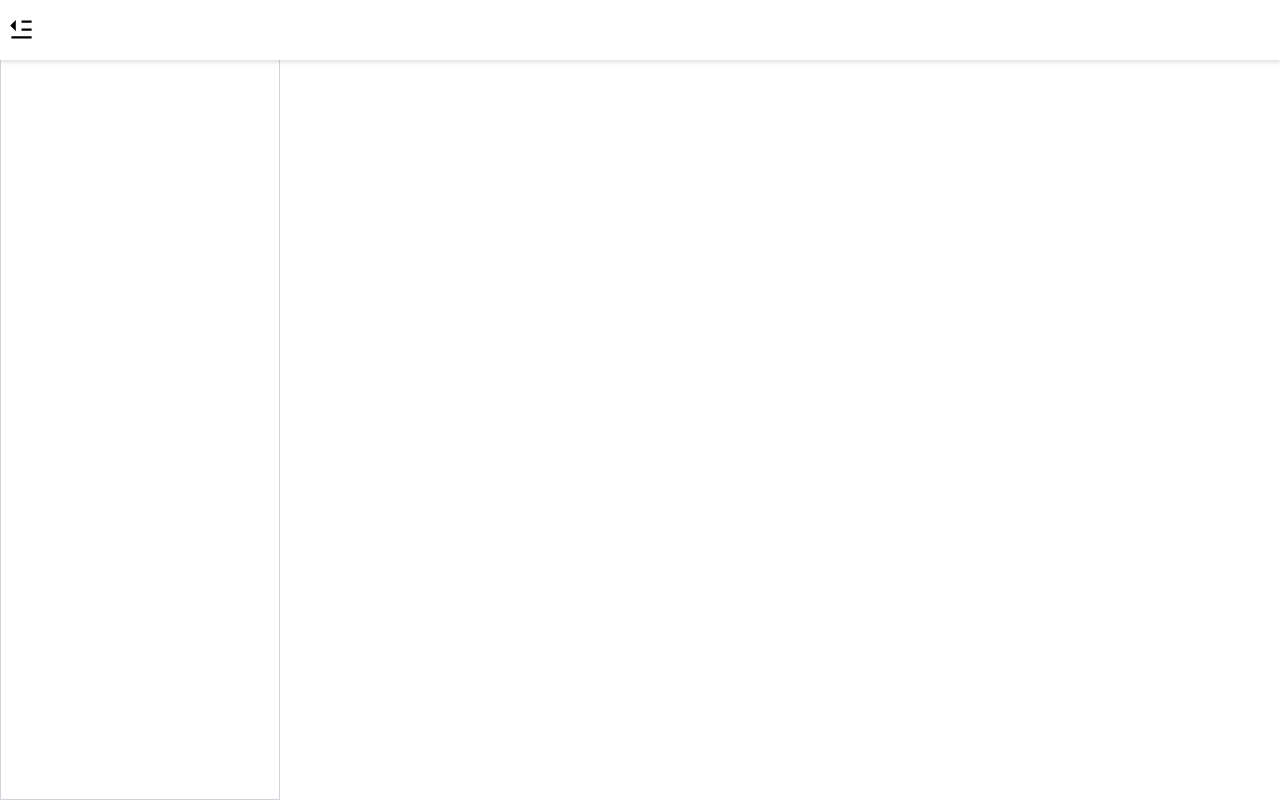
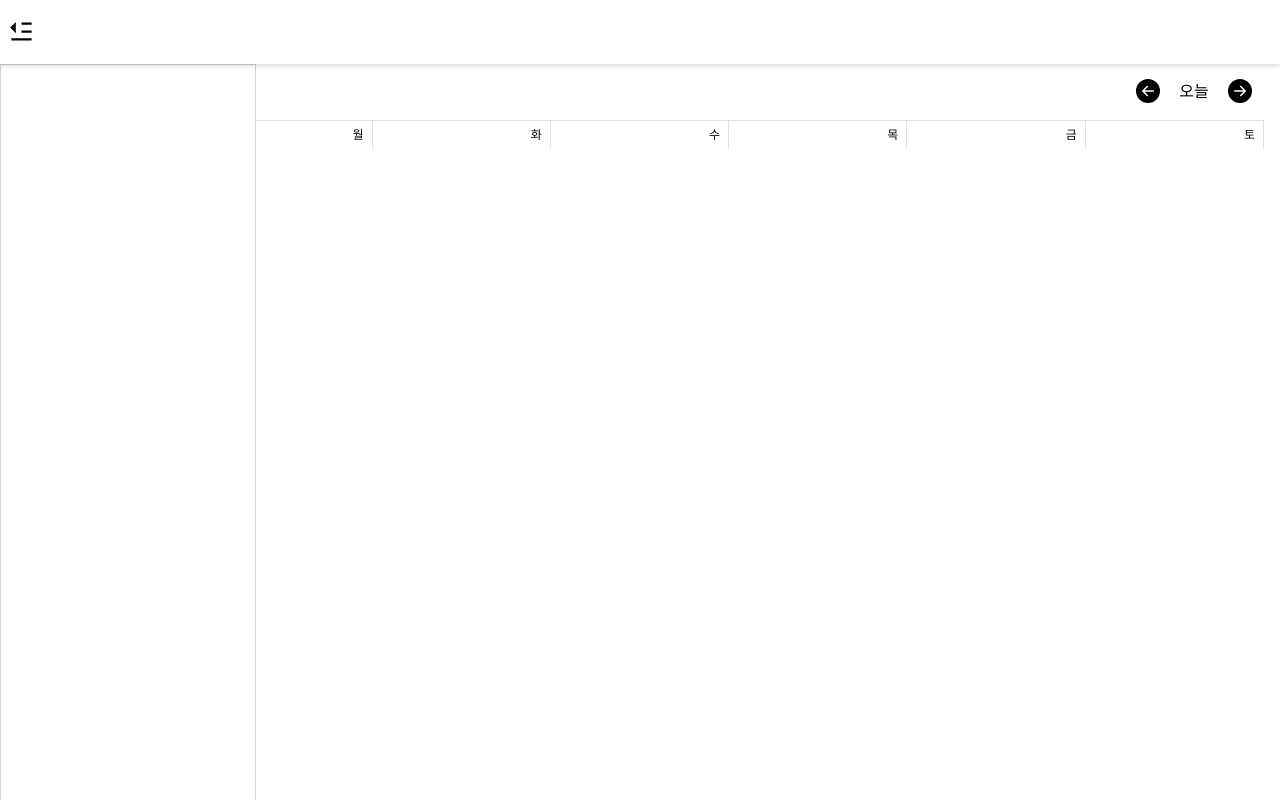
Before and after one commit to aksmf1442/schedule-management-project, a React (Create React App) app in the folder frontend/: page / in a window 1280 px wide. Built offline with nearby package versions, Linux system fonts and the light colour scheme.

Commit message:
[#9] feat: 캘린더 페이지의 헤더 부분 구현

```diff
--- a/frontend/package.json
+++ b/frontend/package.json
@@ -6,6 +6,7 @@
 		"@testing-library/jest-dom": "^5.16.5",
 		"@testing-library/react": "^13.4.0",
 		"@testing-library/user-event": "^13.5.0",
+		"date-fns": "^2.29.3",
 		"react": "^18.2.0",
 		"react-dom": "^18.2.0",
 		"react-icons": "^4.7.1",
--- a/frontend/src/App.js
+++ b/frontend/src/App.js
@@ -1,12 +1,14 @@
 import './App.css';
 import Header from './components/Header';
-import SideBar from './components/SideBar';
+import SideBar from './components/sidebar/SideBar';
+import CalendarPage from './pages/CalendarPage';
 
 function App() {
 	return (
 		<>
 			<Header />
 			<SideBar />
+			<CalendarPage />
 		</>
 	);
 }
--- a/frontend/src/components/Header.jsx
+++ b/frontend/src/components/Header.jsx
@@ -1,5 +1,5 @@
 import styled from 'styled-components';
-import SideBarButton from './SideBarButton';
+import SideBarButton from './sidebar/SideBarButton';
 import { useSetRecoilState } from 'recoil';
 import sideBarState from '../recoil/sideBarState';
 
@@ -15,7 +15,7 @@ const HeaderContainer = styled.div`
 	z-index: 15;
 
 	width: 100%;
-	height: 60px;
+	height: 64px;
 	padding: 6rem 6rem 2rem 2rem;
 
 	background: white;
--- /dev/null
+++ b/frontend/src/components/calendar/Calendar.jsx
@@ -0,0 +1,37 @@
+import React, { useState } from 'react';
+import { addMonths, subMonths } from 'date-fns';
+
+import CalendarHeader from './CalendarHeader';
+import CalendarDays from './CalendarDays';
+
+const DAYS = ['일', '월', '화', '수', '목', '금', '토'];
+
+function Calendar() {
+	const [currentDate, setCurrentDate] = useState(new Date());
+
+	const prevMonth = () => {
+		setCurrentDate(subMonths(currentDate, 1));
+	};
+
+	const resetDate = () => {
+		setCurrentDate(new Date());
+	};
+
+	const nextMonth = () => {
+		setCurrentDate(addMonths(currentDate, 1));
+	};
+
+	return (
+		<>
+			<CalendarHeader
+				currentDate={currentDate}
+				resetDate={resetDate}
+				prevMonth={prevMonth}
+				nextMonth={nextMonth}
+			/>
+			<CalendarDays DAYS={DAYS} />
+		</>
+	);
+}
+
+export default Calendar;
--- /dev/null
+++ b/frontend/src/components/calendar/CalendarDays.jsx
@@ -0,0 +1,34 @@
+import React from 'react';
+import styled from 'styled-components';
+
+const CalendarDaysContainer = styled.div`
+	display: grid;
+	grid-template-columns: repeat(7, calc(100% / 7));
+
+	height: 7rem;
+`;
+
+const CalendarDay = styled.span`
+	padding: 2rem;
+	border-top: 1px solid #dee2e6;
+	border-right: 1px solid #dee2e6;
+	border-left: ${({ day, DAYS }) => day === DAYS[0] && `1px solid #dee2e6`};
+
+	font-size: 3rem;
+	color: ${({ day, DAYS }) => day === DAYS[0] && '#ff8787'};
+	text-align: right;
+`;
+
+function CalendarDays({ DAYS }) {
+	return (
+		<CalendarDaysContainer>
+			{DAYS.map(day => (
+				<CalendarDay DAYS={DAYS} key={day} day={day}>
+					{day}
+				</CalendarDay>
+			))}
+		</CalendarDaysContainer>
+	);
+}
+
+export default CalendarDays;
--- /dev/null
+++ b/frontend/src/components/calendar/CalendarHeader.jsx
@@ -0,0 +1,87 @@
+import React from 'react';
+
+import { BsFillArrowLeftCircleFill, BsFillArrowRightCircleFill } from 'react-icons/bs';
+import { format } from 'date-fns';
+import styled, { css } from 'styled-components';
+import Button from '../common/Button';
+
+const CalendarHeaderContainer = styled.div`
+	display: flex;
+	flex-direction: row;
+	justify-content: space-between;
+	align-items: center;
+
+	width: 100%;
+	padding: 3rem 2rem;
+
+	font-size: 5rem;
+	font-weight: 500;
+	color: black;
+`;
+
+const MonthPickerStyle = styled.div`
+	display: flex;
+	flex-direction: row;
+	justify-content: space-around;
+	align-items: center;
+`;
+
+const headerMenuStyle = css`
+	position: relative;
+
+	width: 8rem;
+	height: 8rem;
+	padding: 0;
+
+	font-size: 4rem;
+	line-height: 4rem;
+	color: black;
+
+	&:hover {
+		border-radius: 50%;
+
+		background: grey;
+
+		filter: none;
+	}
+
+	&:hover span {
+		visibility: visible;
+	}
+`;
+
+const todayButtonStyle = css`
+	width: 15rem;
+	height: 8rem;
+
+	padding: auto 0;
+
+	font-size: 4rem;
+	font-weight: 500;
+	color: black;
+	line-height: 4rem;
+`;
+
+function CalendarHeader({ currentDate, resetDate, prevMonth, nextMonth }) {
+	return (
+		<CalendarHeaderContainer>
+			<span>
+				{format(currentDate, 'yyyy')}년
+				<span className="text month">{format(currentDate, 'M')}월</span>
+			</span>
+			<MonthPickerStyle>
+				<Button css={headerMenuStyle} onClick={prevMonth}>
+					<BsFillArrowLeftCircleFill size={24} />
+				</Button>
+				<Button css={todayButtonStyle} onClick={resetDate}>
+					<span>오늘</span>
+				</Button>
+				<Button css={headerMenuStyle} onClick={nextMonth}>
+					<BsFillArrowRightCircleFill size={24} />
+				</Button>
+			</MonthPickerStyle>
+		</CalendarHeaderContainer>
+	);
+}
+
+export default CalendarHeader;
--- a/frontend/src/components/utils/Button.jsx
+++ b/frontend/src/components/common/Button.jsx
@@ -2,6 +2,7 @@ import React from 'react';
 import styled from 'styled-components';
 
 const ButtonBox = styled.button`
+	${({ css }) => css}
 	background: transparent;
 
 	font-family: inherit;
@@ -15,8 +16,12 @@ const ButtonBox = styled.button`
 	}
 `;
 
-function Button({ onClick, children }) {
-	return <ButtonBox onClick={onClick}>{children}</ButtonBox>;
+function Button({ css, onClick, children }) {
+	return (
+		<ButtonBox css={css} onClick={onClick}>
+			{children}
+		</ButtonBox>
+	);
 }
 
 export default Button;
--- a/frontend/src/components/SideBar.jsx
+++ b/frontend/src/components/sidebar/SideBar.jsx
@@ -1,19 +1,18 @@
 import React from 'react';
 import styled from 'styled-components';
 import { useRecoilValue } from 'recoil';
-import sideBarState from '../recoil/sideBarState';
+import sideBarState from '../../recoil/sideBarState';
 
 const SideBarContainer = styled.div`
-	display: flex;
-	flex-direction: row;
-	justify-content: center;
-	align-items: center;
-	position: absolute;
+	overflow: hidden;
+	position: fixed;
 	z-index: 10;
-	width: ${({ isOpen }) => (isOpen ? '70rem' : '0')};
+
+	width: ${({ isOpen }) => (isOpen ? '64rem' : '0')};
 	height: 100vh;
 	border: 1px solid #ced4da;
 	background: white;
+
 	transition: width 0.5s;
 `;
 
--- a/frontend/src/components/SideBarButton.jsx
+++ b/frontend/src/components/sidebar/SideBarButton.jsx
@@ -1,9 +1,9 @@
 import React from 'react';
 import styled from 'styled-components';
-import Button from './utils/Button';
+import Button from '../common/Button';
 
 import { useRecoilValue } from 'recoil';
-import sideBarState from '../recoil/sideBarState';
+import sideBarState from '../../recoil/sideBarState';
 import { RiMenuFill, RiMenuFoldFill } from 'react-icons/ri';
 
 const SideBarButtonContainer = styled.div`
--- /dev/null
+++ b/frontend/src/pages/CalendarPage.jsx
@@ -0,0 +1,22 @@
+import React from 'react';
+import styled from 'styled-components';
+import Calendar from '../components/calendar/Calendar';
+
+const CalendarPageContainer = styled.div`
+	overflow-y: auto;
+	position: relative;
+
+	padding: 0 4rem 4rem;
+	height: calc(100vh - 16rem);
+	margin-top: 16rem;
+`;
+
+function CalendarPage() {
+	return (
+		<CalendarPageContainer>
+			<Calendar />
+		</CalendarPageContainer>
+	);
+}
+
+export default CalendarPage;
```
Also changed, not shown: 1 other file (tests, documents, lock files or other folders).
